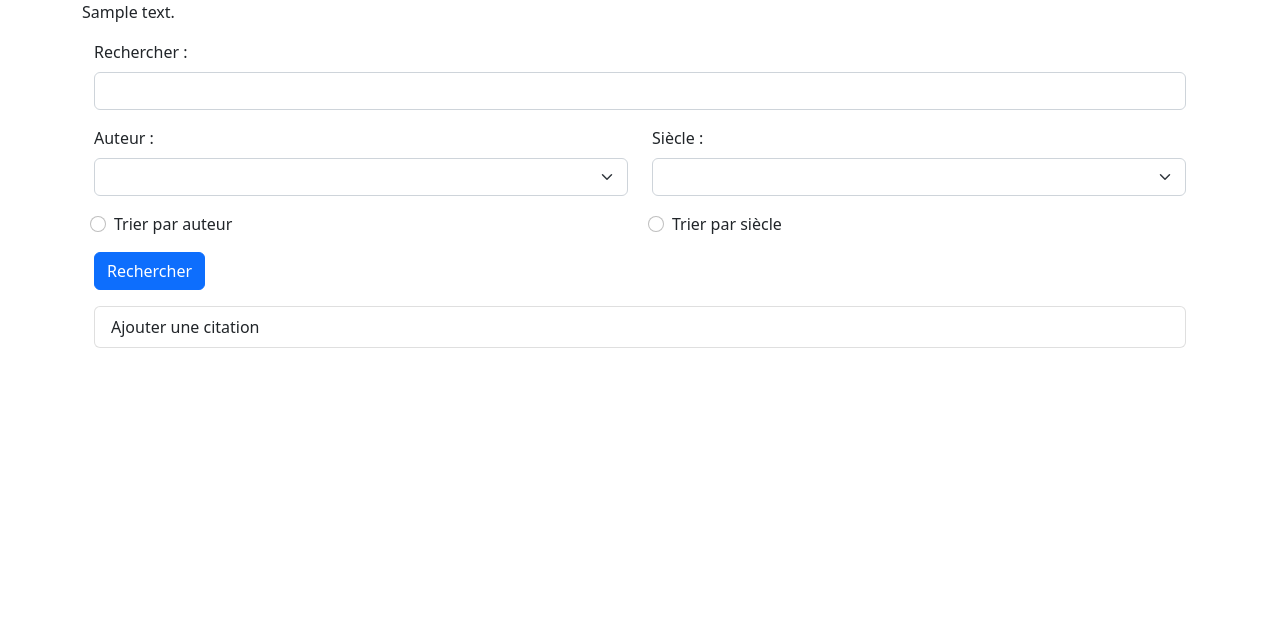
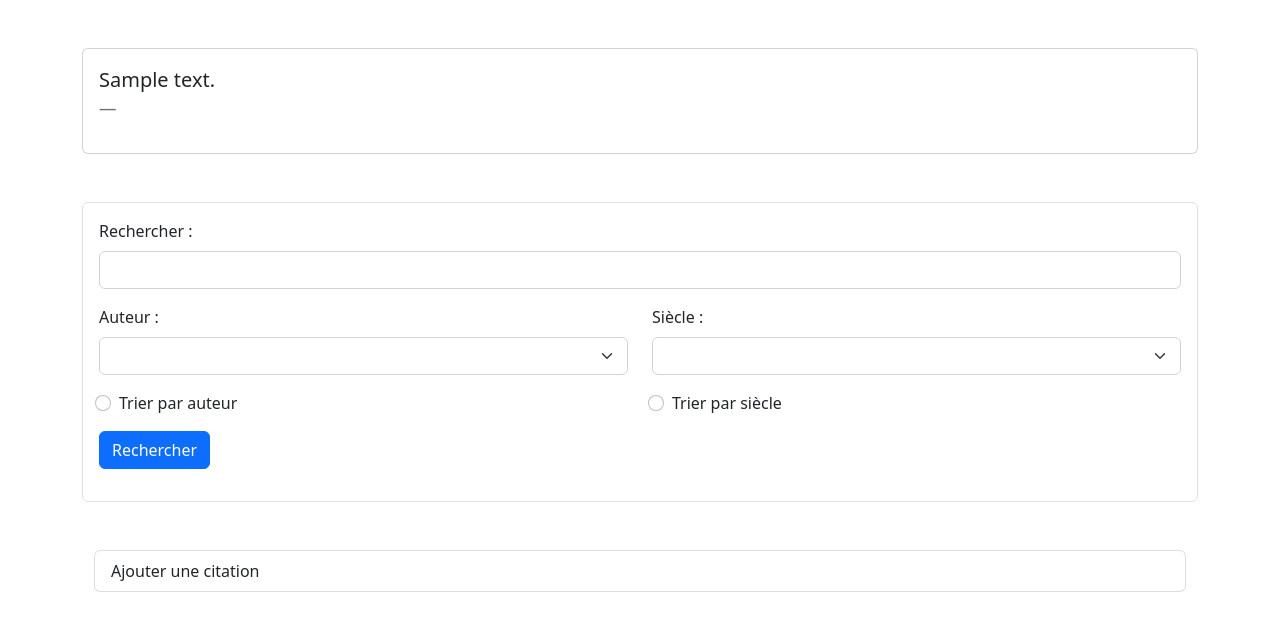
Before and after one commit to jneda/dicocitations, a PHP site: page / in a window 1280 px wide. Shown: the top 631 px of the page. Run offline with PHP 8.4, Linux system fonts and the light colour scheme; tables that the repository leaves empty or names only in its code hold one stand-in row (values such as "Sample post"); data that the repository does not hold is empty.

Commit message:
More Bootstrap styles

```diff
--- a/includes/quote.php
+++ b/includes/quote.php
@@ -1,6 +1,10 @@
-<blockquote>
-  <?= $randomQuote['text']; ?>
-  <figcaption>
-    <?= $randomQuote['firstName'] . ' ' . $randomQuote['lastName']; ?>
-  </figcaption>
-</blockquote>
+<div class="card my-5">
+  <div class="card-body">
+    <blockquote class="blockquote">
+      <p><?= $randomQuote['text']; ?></p>
+      <figcaption class="blockquote-footer">
+        <?= $randomQuote['firstName'] . ' ' . $randomQuote['lastName']; ?>
+      </figcaption>
+  </div>
+  </blockquote>
+</div>
--- a/includes/searchQuoteForm.php
+++ b/includes/searchQuoteForm.php
@@ -1,4 +1,4 @@
-<div class="container">
+<div class="container border rounded my-5 p-3">
   <form action="affichecit.php" method="POST">
     <div class="mb-3">
       <label for="q" class="form-label">Rechercher :</label>
```
